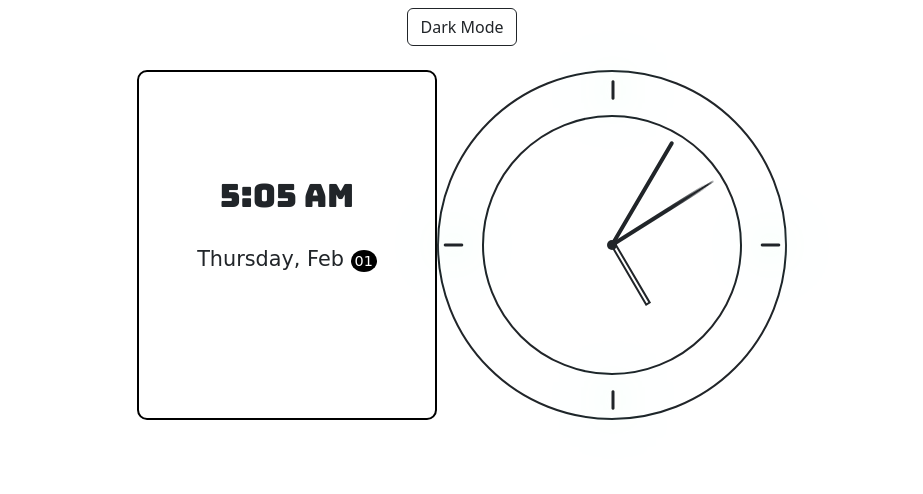
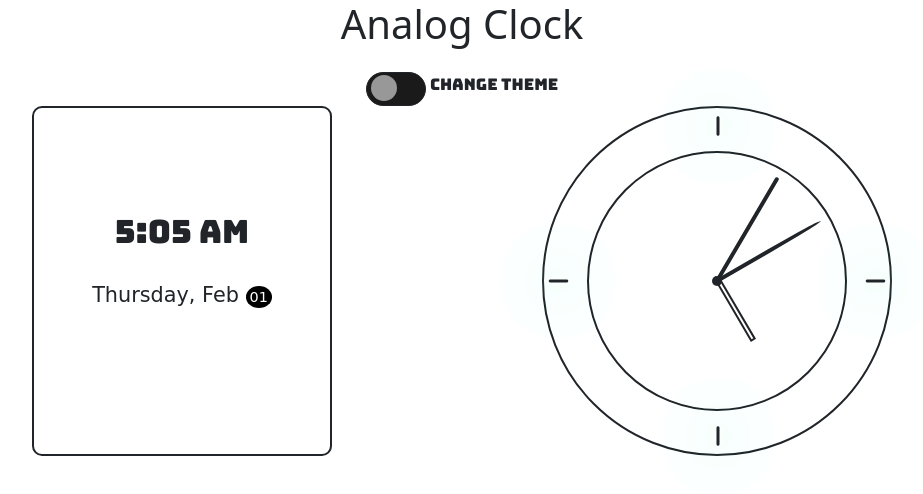
Before and after one commit to Ctmax-ui/Analog_clock, a plain HTML site: page index.html in a window 1280 px wide. Shown: the whole page, without its empty margins (178-1101 px from the left). Drawn offline with Linux system fonts and the light colour scheme; a web font is replaced by a local one.

Commit message:
Final lookup

```diff
--- a/css/style.css
+++ b/css/style.css
@@ -8,6 +8,9 @@ body{
     height: 100vh !important;
 }
 
+.text-change-theme{
+    font-family: "Bungee", sans-serif;
+}
 
 
 .date-time-box{
@@ -17,7 +20,7 @@ body{
     position: relative;
     border-radius: 10px;
     padding-top: 100px;
-    border: 2px solid black;
+    /* border: 2px solid black; */
 }
 
 .digital-time{
@@ -40,7 +43,9 @@ body{
 }
 
 
-
+.whole-wraper{
+    width: fit-content;
+}
 .clock-outer-circle {
     width: 350px;
     height: 350px;
@@ -119,9 +124,7 @@ body{
     transform-origin: top center;
     rotate: 180deg;
     z-index: -3;
-
 }
-
 .minute {
     position: absolute;
     top: 50%;
@@ -132,13 +135,11 @@ body{
     border-radius: 0 0 20px 20px;
     z-index: -2;
     rotate: 180deg;
-    /* display: none; */
 }
 
 .second {
     top: 50%;
     left: 49.5%;
-
     position: absolute;
     width: 4px;
     height: 120px;
@@ -146,9 +147,6 @@ body{
     border-radius: 0 0 900% 900%;
     z-index: -1;
     rotate: 180deg;
-    /* display: none; */
-    transition: all .2s linear;
-
 }
 
 .neon-bg{
@@ -156,7 +154,7 @@ body{
         0 0 15px #0ff;
 }
 
-@media screen and (max-width: 600px) {
+@media screen and (max-width: 700px) {
 
 }
 
@@ -183,7 +181,7 @@ body{
     left: 0;
     right: 0;
     bottom: 0;
-    background-color: #ccc;
+    background-color: #1b1a1a;
     -webkit-transition: .4s;
     transition: .4s;
   }
@@ -195,13 +193,13 @@ body{
     width: 26px;
     left: 4px;
     bottom: 4px;
-    background-color: white;
+    background-color: rgb(152, 152, 152);
     -webkit-transition: .4s;
     transition: .4s;
   }
 
   input:checked + .slider {
-    background-color: #2196F3;
+    background-color: #ffffff;
   }
 
   input:focus + .slider {
--- a/index.html
+++ b/index.html
@@ -15,22 +15,23 @@
 </head>
 
 <body class="text-center">
+        <h1 class="main-heading">Analog Clock</h1>
 
-    <!-- <label class="switch">
-        <input type="checkbox">
-        <span class="slider round"></span>
-      </label> -->
+    <label class="switch mt-3 ">
+        <input type="checkbox" id="theme-changer">
+        <span class="slider round border border-dark"></span>
+    </label>
+    <span class="text-change-theme">Change Theme</span>
 
-    <button class="btn btn-outline-dark mt-2 mb-4" id="theme-changer">Dark Mode</button>
 
-    <div class="container main-div d-flex justify-content-center">
+    <div class=" main-div d-md-flex justify-content-evenly">
 
-        <div class="date-time-box ">
+        <div class="date-time-box border border-2 border-dark mx-auto mx-md-0">
             <div class="digital-time"></div><br>
             <div class="digital-date"></div>
         </div>
 
-        <div class="whole-wraper">
+        <div class="whole-wraper mx-auto mx-md-0">
 
             <div class="clock-outer-circle border border-2 border-dark">
                 <div class="dial-12"><i class="fa-solid fa-minus"></i></div>
--- a/js/index.js
+++ b/js/index.js
@@ -29,7 +29,7 @@ setInterval(function currentTime() {
 
     hours.style = `transform: rotateZ(${scale(h % 12, 0, 12, 0, 359)}deg);`;
     minute.style = `transform: rotateZ(${scale(m, 0, 59, 0, 359)}deg);`;
-    second.style = `transform: rotateZ(${scale(s, 0, 59, 0, 359)}deg);`;
+    second.style = `transform: rotateZ(${scale(s, 0, 60, 0, 360)}deg);`;
 
 
     function scale(number, inMin, inMax, outMin, outMax) {
@@ -48,12 +48,17 @@ function colorChanger(){
     modeChangerBtn.classList.toggle("bg-white")
     modeChangerBtn.classList.toggle("text-dark")
     document.body.classList.toggle("bg-dark")
+
+    document.querySelector(".main-heading").classList.toggle("text-white")
+    document.querySelector(".slider").classList.toggle("border-dark")
+    document.querySelector(".text-change-theme").classList.toggle("text-white")
     document.querySelector(".date-time-box").classList.toggle("border-white")
     document.querySelector(".digital-time").classList.toggle("text-white")
     document.querySelector(".digital-date").classList.toggle("text-white")
     document.querySelector(".clock-outer-circle").classList.toggle("border-white")
     document.querySelector(".clock-dial").classList.toggle("border-white")
     document.querySelector(".center-of-circle").classList.toggle("bg-white")
+
     let allIcon = document.querySelectorAll(".clock-outer-circle i")
     allIcon.forEach(e=> {
         e.classList.toggle("text-white");
```
